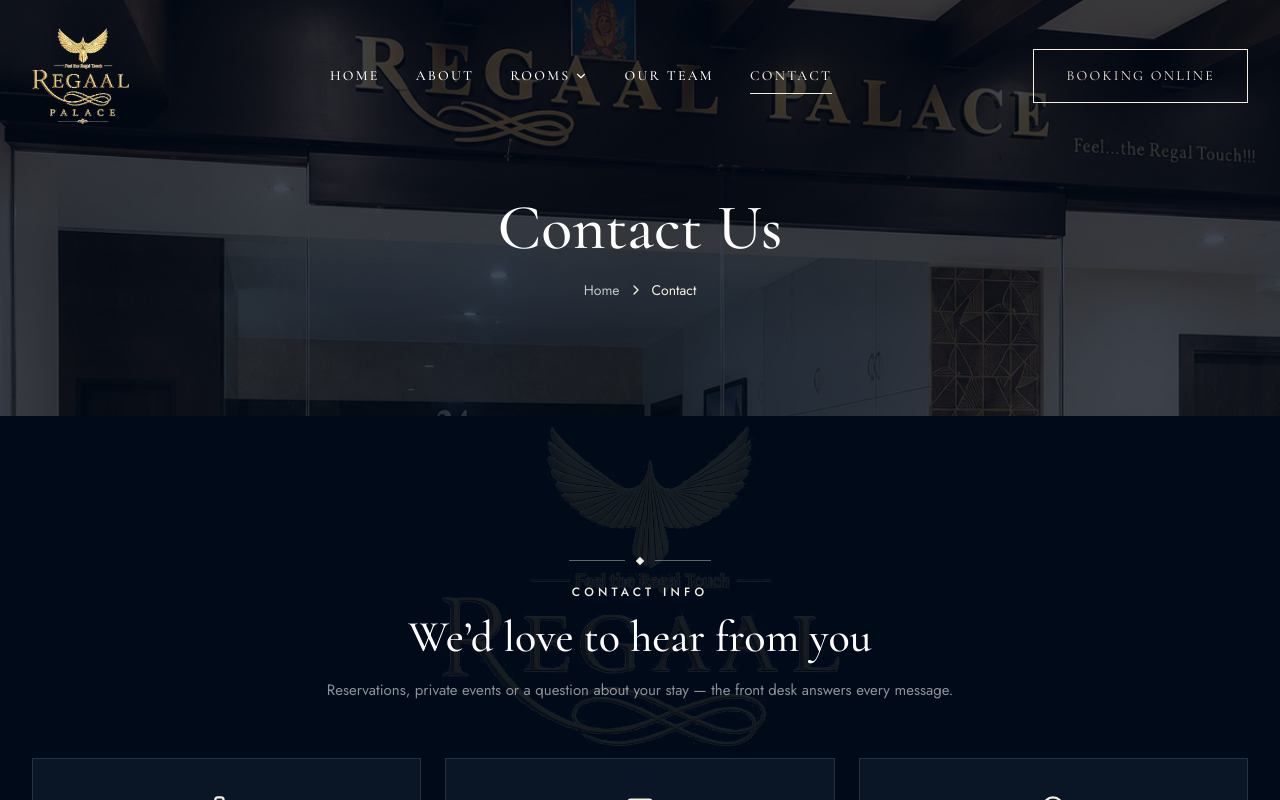
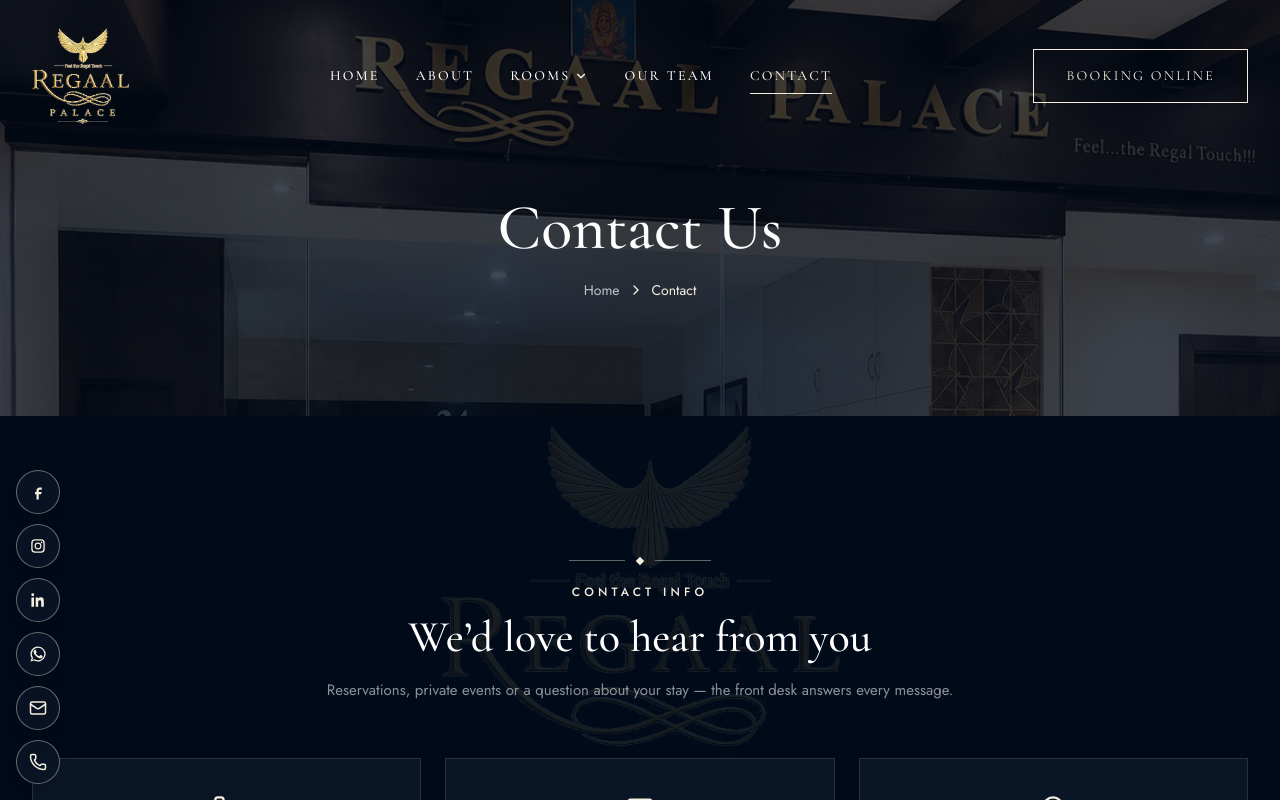
Before and after one commit to cruzic00/Regaal-palace, a React (Vite) app: page /contact in a window 1280 px wide. Shown: the top 800 px of the page. Built offline with nearby package versions, Linux system fonts and the light colour scheme.

Commit message:
feat: implement global router with scroll management and add floating contact widget

```diff
--- a/src/App.jsx
+++ b/src/App.jsx
@@ -1,5 +1,6 @@
 import { useEffect } from 'react'
 import { Route, Routes, useLocation } from 'react-router-dom'
+import FloatingContact from './components/FloatingContact'
 import Footer from './components/Footer'
 import Header from './components/Header'
 import { initSmoothScroll, jumpToTop } from './lib/smoothScroll'
@@ -44,6 +45,7 @@
         </Routes>
       </main>
       <Footer />
+      <FloatingContact />
     </>
   )
 }
--- /dev/null
+++ b/src/components/FloatingContact.jsx
@@ -0,0 +1,48 @@
+import { Mail, Phone } from 'lucide-react'
+import { contact } from '../data/site'
+
+// lucide dropped brand marks, so the glyphs are inlined.
+const glyph = (path) => (
+  <svg viewBox="0 0 24 24" fill="currentColor" className="size-[18px]">
+    <path d={path} />
+  </svg>
+)
+
+const FACEBOOK = 'M14 9h3V6h-3c-2.2 0-4 1.8-4 4v2H8v3h2v7h3v-7h3l1-3h-4v-2c0-.6.4-1 1-1Z'
+const INSTAGRAM =
+  'M12 7.4a4.6 4.6 0 1 0 0 9.2 4.6 4.6 0 0 0 0-9.2Zm0 7.6a3 3 0 1 1 0-6 3 3 0 0 1 0 6Zm5.9-7.8a1.1 1.1 0 1 1-2.2 0 1.1 1.1 0 0 1 2.2 0ZM8 3h8a5 5 0 0 1 5 5v8a5 5 0 0 1-5 5H8a5 5 0 0 1-5-5V8a5 5 0 0 1 5-5Zm0 1.8A3.2 3.2 0 0 0 4.8 8v8A3.2 3.2 0 0 0 8 19.2h8a3.2 3.2 0 0 0 3.2-3.2V8A3.2 3.2 0 0 0 16 4.8H8Z'
+const LINKEDIN =
+  'M6.94 5a1.94 1.94 0 1 1-3.88 0 1.94 1.94 0 0 1 3.88 0ZM3.2 8.5h3.5V21H3.2V8.5Zm5.7 0h3.35v1.7h.05c.47-.85 1.6-1.75 3.3-1.75 3.5 0 4.15 2.25 4.15 5.2V21h-3.5v-5.55c0-1.3-.02-3-1.85-3-1.85 0-2.13 1.4-2.13 2.9V21H8.9V8.5Z'
+const WHATSAPP =
+  'M17.5 14.4c-.3-.15-1.75-.86-2-.96-.27-.1-.47-.15-.66.15-.2.3-.76.96-.93 1.16-.17.2-.34.22-.64.07-.3-.15-1.26-.46-2.4-1.48-.9-.8-1.5-1.77-1.67-2.07-.17-.3-.02-.46.13-.6.13-.14.3-.34.45-.5.15-.18.2-.3.3-.5.1-.2.05-.37-.02-.52-.08-.15-.66-1.6-.9-2.18-.24-.57-.48-.5-.66-.5h-.56c-.2 0-.52.07-.8.37-.27.3-1.04 1.02-1.04 2.48 0 1.46 1.07 2.88 1.22 3.08.15.2 2.1 3.2 5.08 4.5.71.3 1.26.48 1.7.62.71.22 1.36.2 1.87.12.57-.08 1.75-.72 2-1.4.25-.7.25-1.28.17-1.4-.07-.13-.27-.2-.57-.35ZM12 2a10 10 0 0 0-8.5 15.3L2 22l4.8-1.5A10 10 0 1 0 12 2Zm0 18.3a8.3 8.3 0 0 1-4.2-1.16l-.3-.18-3 .94.95-2.92-.2-.3A8.3 8.3 0 1 1 12 20.3Z'
+
+// Replace the '#' social URLs with the real profiles; the WhatsApp number is a
+// placeholder (country code + number, no spaces).
+const items = [
+  { label: 'Facebook', href: '#', node: glyph(FACEBOOK) },
+  { label: 'Instagram', href: '#', node: glyph(INSTAGRAM) },
+  { label: 'LinkedIn', href: '#', node: glyph(LINKEDIN) },
+  { label: 'WhatsApp', href: 'https://wa.me/912562222424', node: glyph(WHATSAPP) },
+  { label: 'Email', href: `mailto:${contact.email.trim()}`, node: <Mail className="size-[18px]" /> },
+  { label: 'Phone', href: `tel:${contact.phone.replace(/\s+/g, '')}`, node: <Phone className="size-[18px]" /> },
+]
+
+export default function FloatingContact() {
+  return (
+    <div className="fixed bottom-4 left-3 z-40 flex flex-col gap-2.5 sm:left-4">
+      {items.map((item) => (
+        <a
+          key={item.label}
+          href={item.href}
+          target={item.href.startsWith('http') ? '_blank' : undefined}
+          rel="noreferrer"
+          aria-label={item.label}
+          title={item.label}
+          className="grid size-10 place-items-center rounded-full border border-gold/40 bg-ink-soft/85 text-gold shadow-lg backdrop-blur transition-all duration-300 hover:scale-110 hover:bg-gold hover:text-on-gold sm:size-11"
+        >
+          {item.node}
+        </a>
+      ))}
+    </div>
+  )
+}
```
